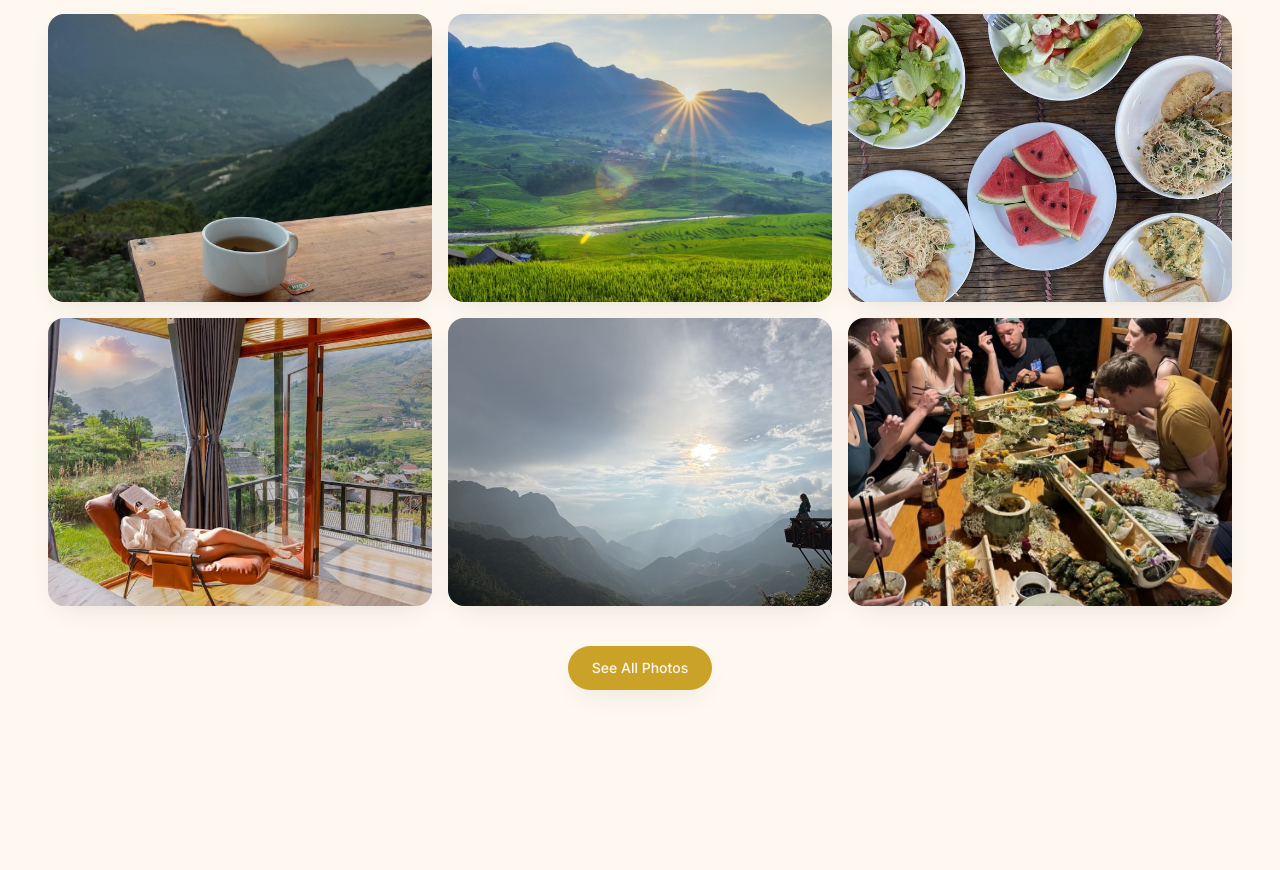
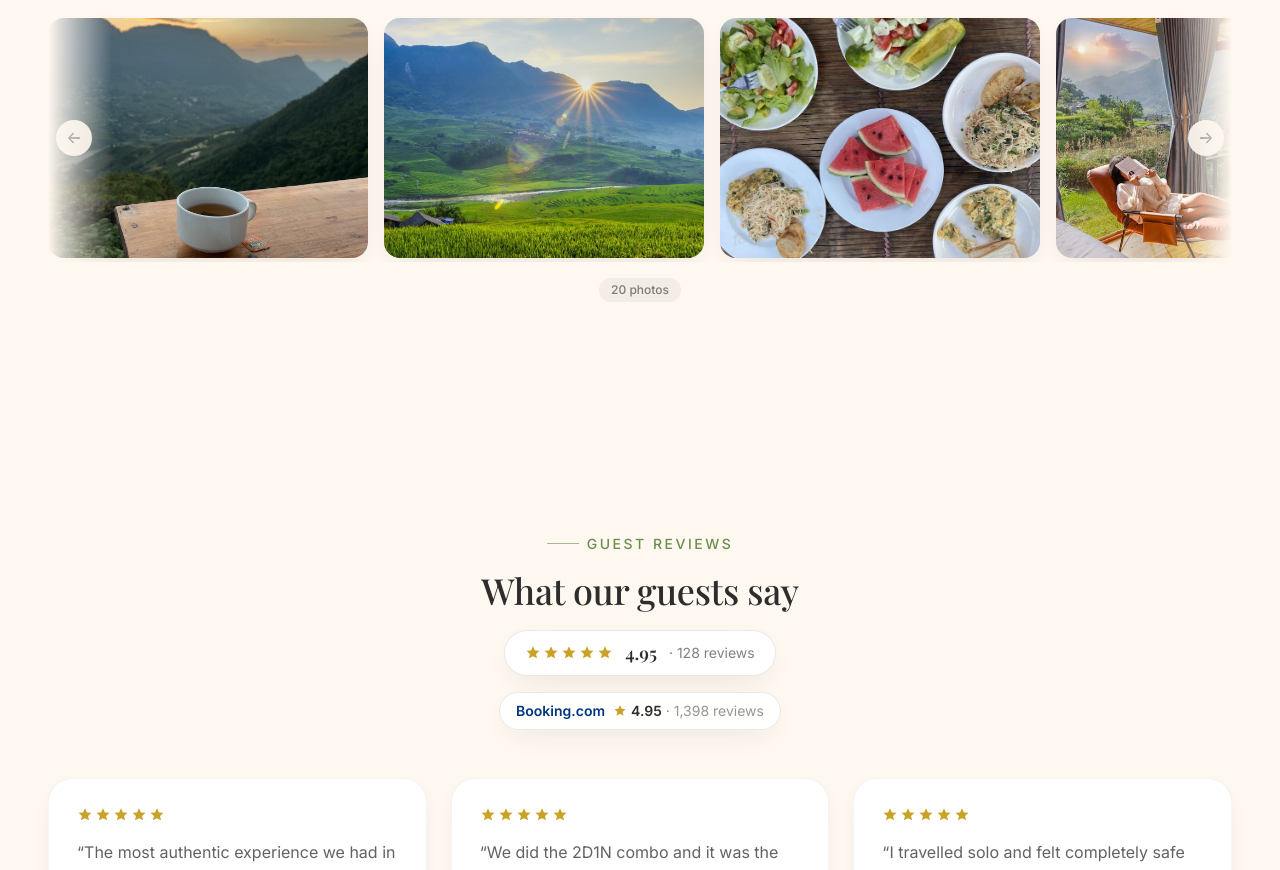
Before and after one commit to lerx11/hmong-house-sapa, a Next.js app: page / in a window 1280 px wide. Shown: the part 5340-6210 px from the top of the page. Built offline with nearby package versions, Linux system fonts and the light colour scheme.

Commit message:
Gallery as horizontal scroll strip with 20 photos

```diff
--- a/components/Gallery.jsx
+++ b/components/Gallery.jsx
@@ -8,12 +8,17 @@ import { ArrowRightIcon, ArrowLeftIcon } from "./Icons";
 import { reveal } from "./About";
 import Lightbox, { useLightbox } from "./Lightbox";
 
-// -------- Home page gallery (2x3 grid + "See All Photos") --------
+// -------- Home page gallery (horizontal scroll strip) --------
 export default function Gallery() {
   const { active, setActive, close, next, prev, current, normalized: images } =
     useLightbox(siteConfig.gallery);
-  // Show the first 6 photos; "See All Photos" opens the lightbox over all of them.
-  const visible = images.slice(0, 6);
+  const stripRef = useRef(null);
+
+  // Smoothly scroll the strip by roughly one card width.
+  const scrollStrip = (dir) => {
+    const el = stripRef.current;
+    if (el) el.scrollBy({ left: dir * 300, behavior: "smooth" });
+  };
 
   return (
     <section id="gallery" className="section">
@@ -36,27 +41,36 @@ export default function Gallery() {
           </p>
         </motion.div>
 
-        {/* 3-column grid (2 rows) */}
+        {/* Horizontal scrollable strip */}
         <motion.div
           variants={reveal}
           initial="hidden"
           whileInView="show"
           viewport={{ once: true, margin: "-50px" }}
-          className="mt-12 grid grid-cols-1 gap-4 sm:grid-cols-2 md:grid-cols-3"
+          className="mt-12"
         >
-          {visible.map((img, i) => (
+          <div className="relative">
+            {/* Soft edge fades to hint at more content */}
+            <div className="pointer-events-none absolute inset-y-0 left-0 z-10 w-8 bg-gradient-to-r from-cream to-transparent md:w-16" />
+            <div className="pointer-events-none absolute inset-y-0 right-0 z-10 w-8 bg-gradient-to-l from-cream to-transparent md:w-16" />
+
+            <div
+              ref={stripRef}
+              className="flex snap-x snap-mandatory gap-4 overflow-x-auto scroll-smooth py-1 [scrollbar-width:none] [&::-webkit-scrollbar]:hidden"
+            >
+              {images.map((img, i) => (
                 <button
                   key={i}
                   type="button"
                   onClick={() => setActive(i)}
                   aria-label={`Open image: ${img.alt}`}
-              className="group relative block aspect-[4/3] w-full overflow-hidden rounded-2xl bg-ink/5 shadow-soft"
+                  className="group relative aspect-[4/3] w-[240px] flex-shrink-0 snap-start overflow-hidden rounded-2xl bg-ink/5 shadow-soft outline-none md:w-[320px]"
                 >
                   <Image
                     src={img.src}
                     alt={img.alt}
                     fill
-                sizes="(max-width: 640px) 100vw, (max-width: 1024px) 50vw, 33vw"
+                    sizes="(max-width: 768px) 55vw, 25vw"
                     className="object-cover transition-transform duration-500 group-hover:scale-105"
                   />
                   {/* Hover overlay */}
@@ -67,18 +81,34 @@ export default function Gallery() {
                   </span>
                 </button>
               ))}
-        </motion.div>
+            </div>
 
-        {/* "See All Photos" button */}
-        <div className="mt-10 flex justify-center">
+            {/* Desktop scroll arrows (hidden on mobile) */}
             <button
               type="button"
-            onClick={() => setActive(0)}
-            className="btn-gold"
+              onClick={() => scrollStrip(-1)}
+              aria-label="Scroll photos left"
+              className="absolute left-2 top-1/2 hidden h-9 w-9 -translate-y-1/2 place-items-center rounded-full bg-cream/90 text-ink shadow-soft backdrop-blur-sm transition-colors hover:bg-gold hover:text-cream md:grid"
             >
-            See All Photos
+              <ArrowLeftIcon width={18} height={18} />
+            </button>
+            <button
+              type="button"
+              onClick={() => scrollStrip(1)}
+              aria-label="Scroll photos right"
+              className="absolute right-2 top-1/2 hidden h-9 w-9 -translate-y-1/2 place-items-center rounded-full bg-cream/90 text-ink shadow-soft backdrop-blur-sm transition-colors hover:bg-gold hover:text-cream md:grid"
+            >
+              <ArrowRightIcon width={18} height={18} />
             </button>
           </div>
+
+          {/* Counter indicator */}
+          <div className="mt-4 flex justify-center">
+            <span className="rounded-full bg-ink/5 px-3 py-1 text-xs font-medium text-ink/60">
+              {images.length} photos
+            </span>
+          </div>
+        </motion.div>
       </div>
 
       <Lightbox
```
Lines whose indentation alone changed are shown as unchanged.
